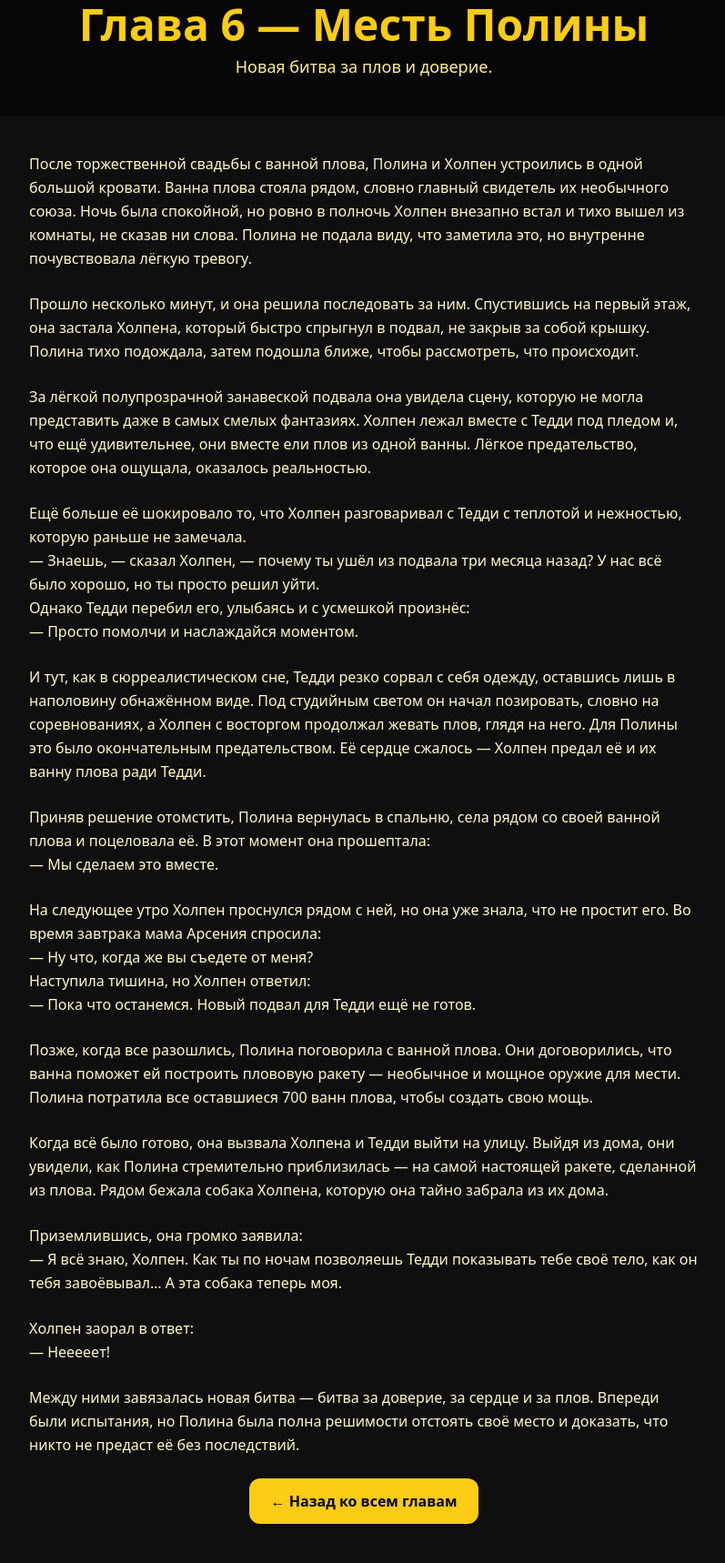
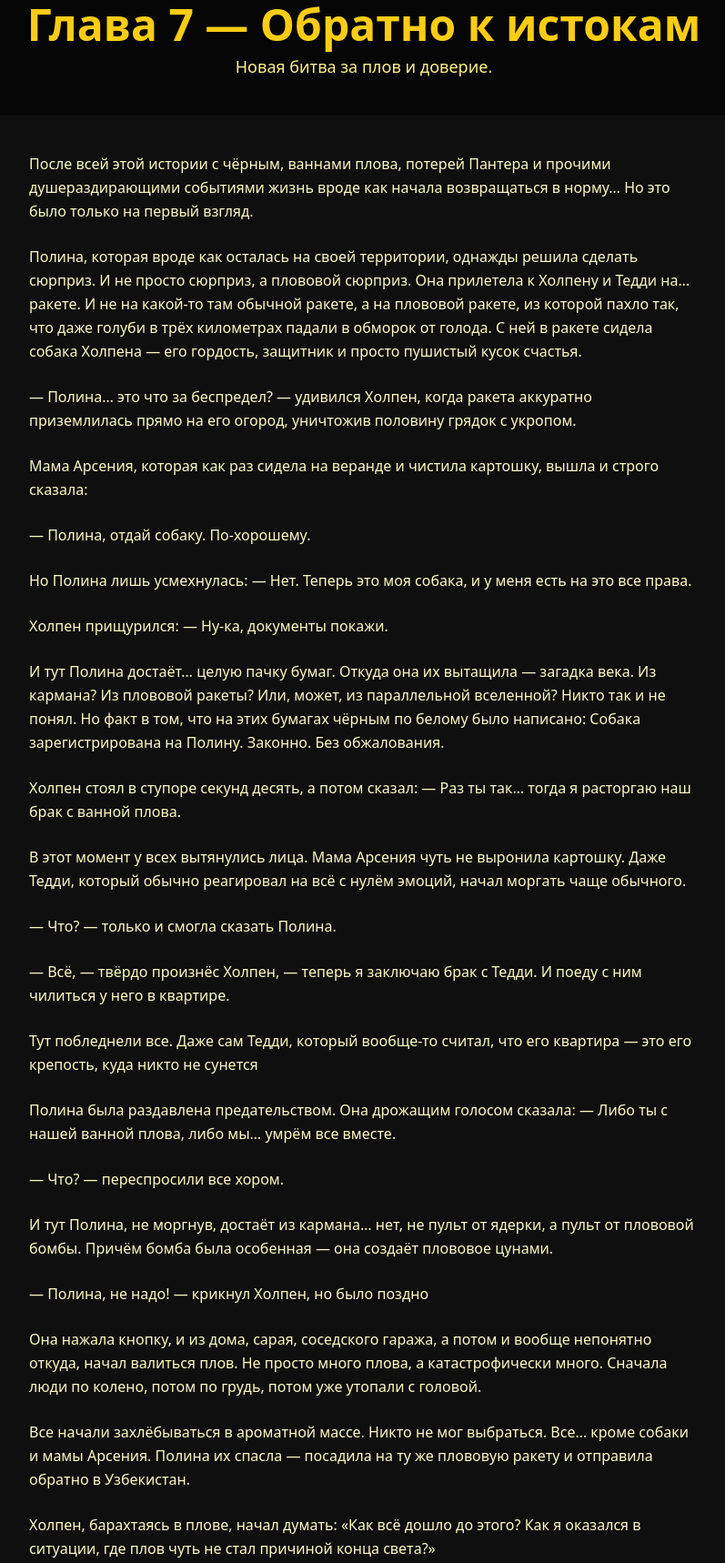
Before and after one commit to MrSasha01032010/Holpenlive, a plain HTML site: page chapter7.html in a window 1280 px wide. Shown: the part 37-1755 px from the top of the page at 91% size, without its empty margins (240-1037 px from the left). Drawn offline with nearby package versions, Linux system fonts and the light colour scheme.

Commit message:
Update chapter7.html

```diff
--- a/chapter7.html
+++ b/chapter7.html
@@ -3,7 +3,7 @@
 <head>
   <meta charset="UTF-8" />
   <meta name="viewport" content="width=device-width, initial-scale=1" />
-  <title>Глава 6 — Месть Полины</title>
+  <title>Глава 7 — Обратно к истокам</title>
   <script src="https://cdn.tailwindcss.com"></script>
   <style>
     body {
@@ -31,41 +31,52 @@
 </head>
 <body class="min-h-screen relative">
   <header class="text-center py-10 bg-black bg-opacity-60">
-    <h1 class="text-4xl md:text-5xl font-bold text-yellow-400">Глава 6 — Месть Полины</h1>
+    <h1 class="text-4xl md:text-5xl font-bold text-yellow-400">Глава 7 — Обратно к истокам</h1>
     <p class="text-lg text-yellow-200 mt-2">Новая битва за плов и доверие.</p>
   </header>
 
   <main class="max-w-3xl mx-auto px-4 py-10 space-y-6 text-yellow-100 leading-relaxed">
-    <p>После торжественной свадьбы с ванной плова, Полина и Холпен устроились в одной большой кровати. Ванна плова стояла рядом, словно главный свидетель их необычного союза. Ночь была спокойной, но ровно в полночь Холпен внезапно встал и тихо вышел из комнаты, не сказав ни слова. Полина не подала виду, что заметила это, но внутренне почувствовала лёгкую тревогу.</p>
+    <p>После всей этой истории с чёрным, ваннами плова, потерей Пантера и прочими душераздирающими событиями жизнь вроде как начала возвращаться в норму… Но это было только на первый взгляд.</p>
 
-    <p>Прошло несколько минут, и она решила последовать за ним. Спустившись на первый этаж, она застала Холпена, который быстро спрыгнул в подвал, не закрыв за собой крышку. Полина тихо подождала, затем подошла ближе, чтобы рассмотреть, что происходит.</p>
+    <p>Полина, которая вроде как осталась на своей территории, однажды решила сделать сюрприз. И не просто сюрприз, а плововой сюрприз. Она прилетела к Холпену и Тедди на… ракете. И не на какой-то там обычной ракете, а на плововой ракете, из которой пахло так, что даже голуби в трёх километрах падали в обморок от голода. С ней в ракете сидела собака Холпена — его гордость, защитник и просто пушистый кусок счастья.</p>
 
-    <p>За лёгкой полупрозрачной занавеской подвала она увидела сцену, которую не могла представить даже в самых смелых фантазиях. Холпен лежал вместе с Тедди под пледом и, что ещё удивительнее, они вместе ели плов из одной ванны. Лёгкое предательство, которое она ощущала, оказалось реальностью.</p>
+    <p>— Полина… это что за беспредел? — удивился Холпен, когда ракета аккуратно приземлилась прямо на его огород, уничтожив половину грядок с укропом.</p>
 
-    <p>Ещё больше её шокировало то, что Холпен разговаривал с Тедди с теплотой и нежностью, которую раньше не замечала.<br>
-    — Знаешь, — сказал Холпен, — почему ты ушёл из подвала три месяца назад? У нас всё было хорошо, но ты просто решил уйти.<br>
-    Однако Тедди перебил его, улыбаясь и с усмешкой произнёс:<br>
-    — Просто помолчи и наслаждайся моментом.</p>
+    <p>Мама Арсения, которая как раз сидела на веранде и чистила картошку, вышла и строго сказала:</p>
 
-    <p>И тут, как в сюрреалистическом сне, Тедди резко сорвал с себя одежду, оставшись лишь в наполовину обнажённом виде. Под студийным светом он начал позировать, словно на соревнованиях, а Холпен с восторгом продолжал жевать плов, глядя на него. Для Полины это было окончательным предательством. Её сердце сжалось — Холпен предал её и их ванну плова ради Тедди.</p>
+    <p>— Полина, отдай собаку. По-хорошему.</p>
 
-    <p>Приняв решение отомстить, Полина вернулась в спальню, села рядом со своей ванной плова и поцеловала её. В этот момент она прошептала:<br>
-    — Мы сделаем это вместе.</p>
+    <p>Но Полина лишь усмехнулась: — Нет. Теперь это моя собака, и у меня есть на это все права.</p>
 
-    <p>На следующее утро Холпен проснулся рядом с ней, но она уже знала, что не простит его. Во время завтрака мама Арсения спросила:<br>
-    — Ну что, когда же вы съедете от меня?<br>
-    Наступила тишина, но Холпен ответил:<br>
-    — Пока что останемся. Новый подвал для Тедди ещё не готов.</p>
+    <p>Холпен прищурился: — Ну-ка, документы покажи.</p>
 
-    <p>Позже, когда все разошлись, Полина поговорила с ванной плова. Они договорились, что ванна поможет ей построить плововую ракету — необычное и мощное оружие для мести. Полина потратила все оставшиеся 700 ванн плова, чтобы создать свою мощь.</p>
+    <p>И тут Полина достаёт… целую пачку бумаг. Откуда она их вытащила — загадка века. Из кармана? Из плововой ракеты? Или, может, из параллельной вселенной? Никто так и не понял. Но факт в том, что на этих бумагах чёрным по белому было написано: Собака зарегистрирована на Полину. Законно. Без обжалования.</p>
 
-    <p>Когда всё было готово, она вызвала Холпена и Тедди выйти на улицу. Выйдя из дома, они увидели, как Полина стремительно приблизилась — на самой настоящей ракете, сделанной из плова. Рядом бежала собака Холпена, которую она тайно забрала из их дома.</p>
+    <p>Холпен стоял в ступоре секунд десять, а потом сказал: — Раз ты так… тогда я расторгаю наш брак с ванной плова.</p>
 
-    <p>Приземлившись, она громко заявила:<br>
-    — Я всё знаю, Холпен. Как ты по ночам позволяешь Тедди показывать тебе своё тело, как он тебя завоёвывал… А эта собака теперь моя.</p>
+    <p>В этот момент у всех вытянулись лица. Мама Арсения чуть не выронила картошку. Даже Тедди, который обычно реагировал на всё с нулём эмоций, начал моргать чаще обычного.</p>
 
-    <p>Холпен заорал в ответ:<br>
-    — Нееееет!</p>
+    <p>— Что? — только и смогла сказать Полина.</p>
+
+    <p>— Всё, — твёрдо произнёс Холпен, — теперь я заключаю брак с Тедди. И поеду с ним чилиться у него в квартире.</p>
+
+    <p>Тут побледнели все. Даже сам Тедди, который вообще-то считал, что его квартира — это его крепость, куда никто не сунется</p>
+
+    <p>Полина была раздавлена предательством. Она дрожащим голосом сказала: — Либо ты с нашей ванной плова, либо мы… умрём все вместе.</p>
+
+    <p>— Что? — переспросили все хором.</p>
+
+    <p>И тут Полина, не моргнув, достаёт из кармана… нет, не пульт от ядерки, а пульт от плововой бомбы. Причём бомба была особенная — она создаёт плововое цунами.</p>
+
+    <p>— Полина, не надо! — крикнул Холпен, но было поздно</p>
+
+    <p>Она нажала кнопку, и из дома, сарая, соседского гаража, а потом и вообще непонятно откуда, начал валиться плов. Не просто много плова, а катастрофически много. Сначала люди по колено, потом по грудь, потом уже утопали с головой.</p>
+
+    <p>Все начали захлёбываться в ароматной массе. Никто не мог выбраться. Все… кроме собаки и мамы Арсения. Полина их спасла — посадила на ту же плововую ракету и отправила обратно в Узбекистан.</p>
+
+    <p>Холпен, барахтаясь в плове, начал думать: «Как всё дошло до этого? Как я оказался в ситуации, где плов чуть не стал причиной конца света?»</p>
+
+    <p>И вдруг — резкий свет, ощущение падения… Холпен открывает глаза и понимает, что лежит в кровати. В той самой, где они с Полиной уснули, когда он только к ней приехал.</p>
 
     <p>Между ними завязалась новая битва — битва за доверие, за сердце и за плов. Впереди были испытания, но Полина была полна решимости отстоять своё место и доказать, что никто не предаст её без последствий.</p>
 
```
